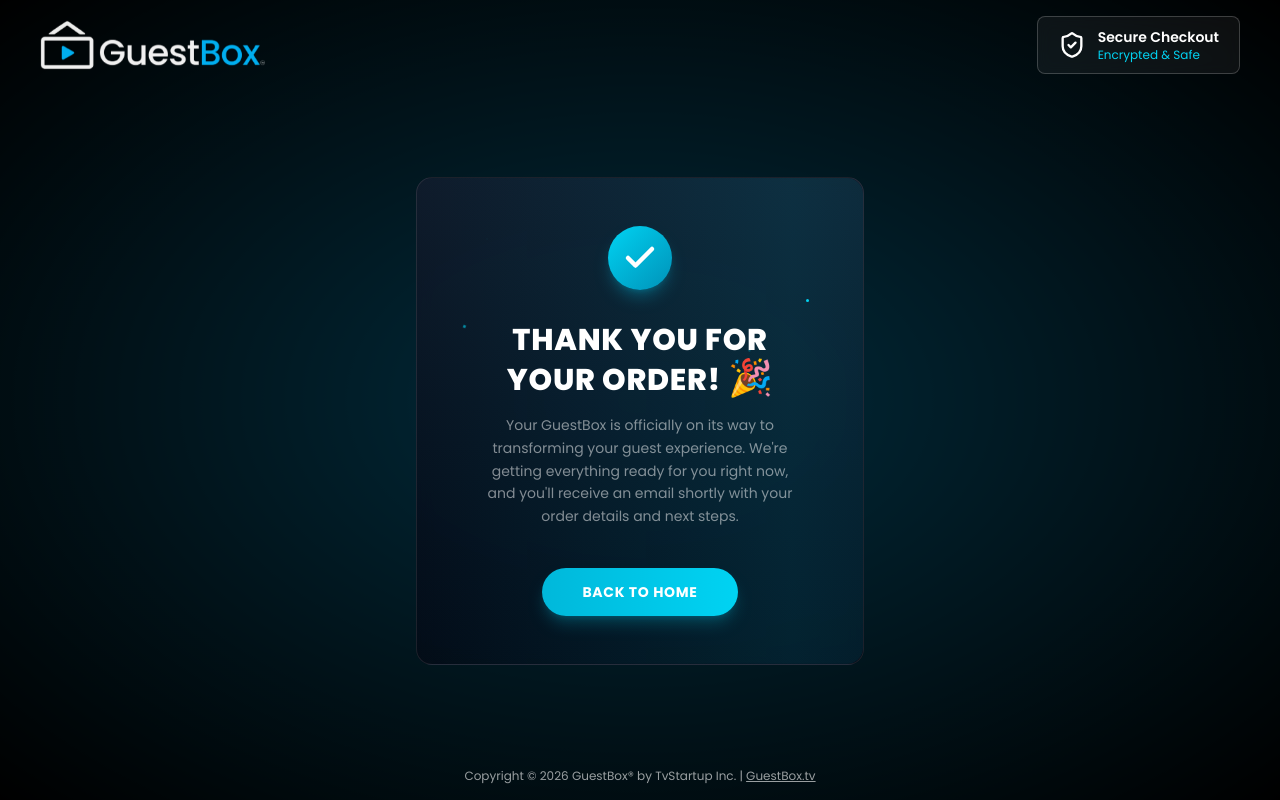
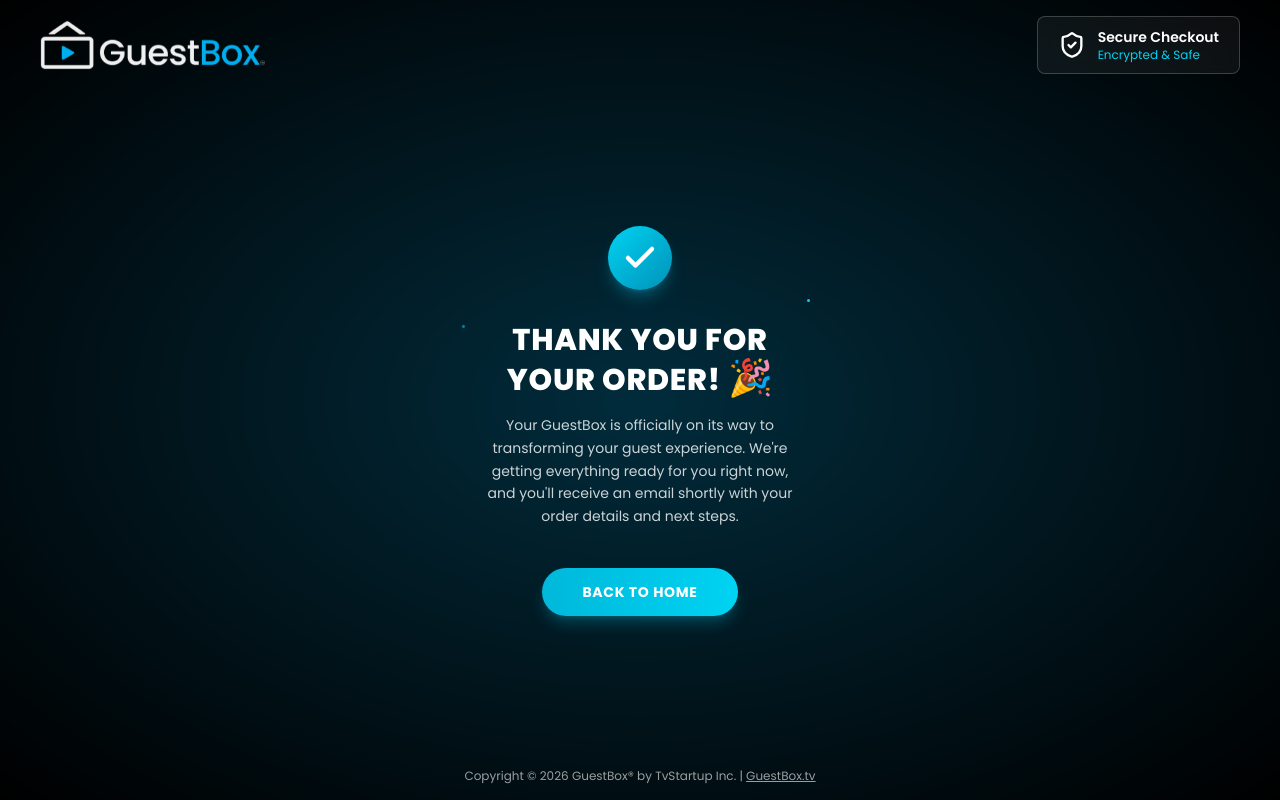
Before and after one commit to muhammadalitvstartupince/guestbox_checkout_system, a Next.js app: page /welcome in a window 1280 px wide. Built offline with nearby package versions, Linux system fonts and the light colour scheme.

Commit message:
Fixed some basic styling.

```diff
--- a/src/app/(main)/welcome/page.tsx
+++ b/src/app/(main)/welcome/page.tsx
@@ -77,9 +77,7 @@
 
         {/* Centered card */}
         <div className="flex flex-1 items-center justify-center px-4">
-          <div className="animate-card-in relative max-w-md w-full rounded-2xl border border-white/10 bg-gradient-to-b from-gray-900/90 to-gray-950/90 backdrop-blur-sm px-8 py-12 sm:px-12 text-center overflow-hidden">
-            {/* Shimmer overlay */}
-            <div className="animate-shimmer absolute inset-0 rounded-2xl pointer-events-none" />
+          <div className="animate-card-in relative max-w-md w-full px-8 py-12 sm:px-12 text-center overflow-hidden">
 
             {/* Sparkles */}
             {[
@@ -144,7 +142,7 @@
               </span>
             </h1>
 
-            <p className="animate-fade-up-2 text-white/50 text-sm leading-relaxed mb-10 max-w-xs mx-auto">
+            <p className="animate-fade-up-2 text-white/80 text-sm leading-relaxed mb-10 max-w-xs mx-auto">
               Your GuestBox is officially on its way to transforming your guest
               experience. We&apos;re getting everything ready for you right now, and
               you&apos;ll receive an email shortly with your order details and next
```
